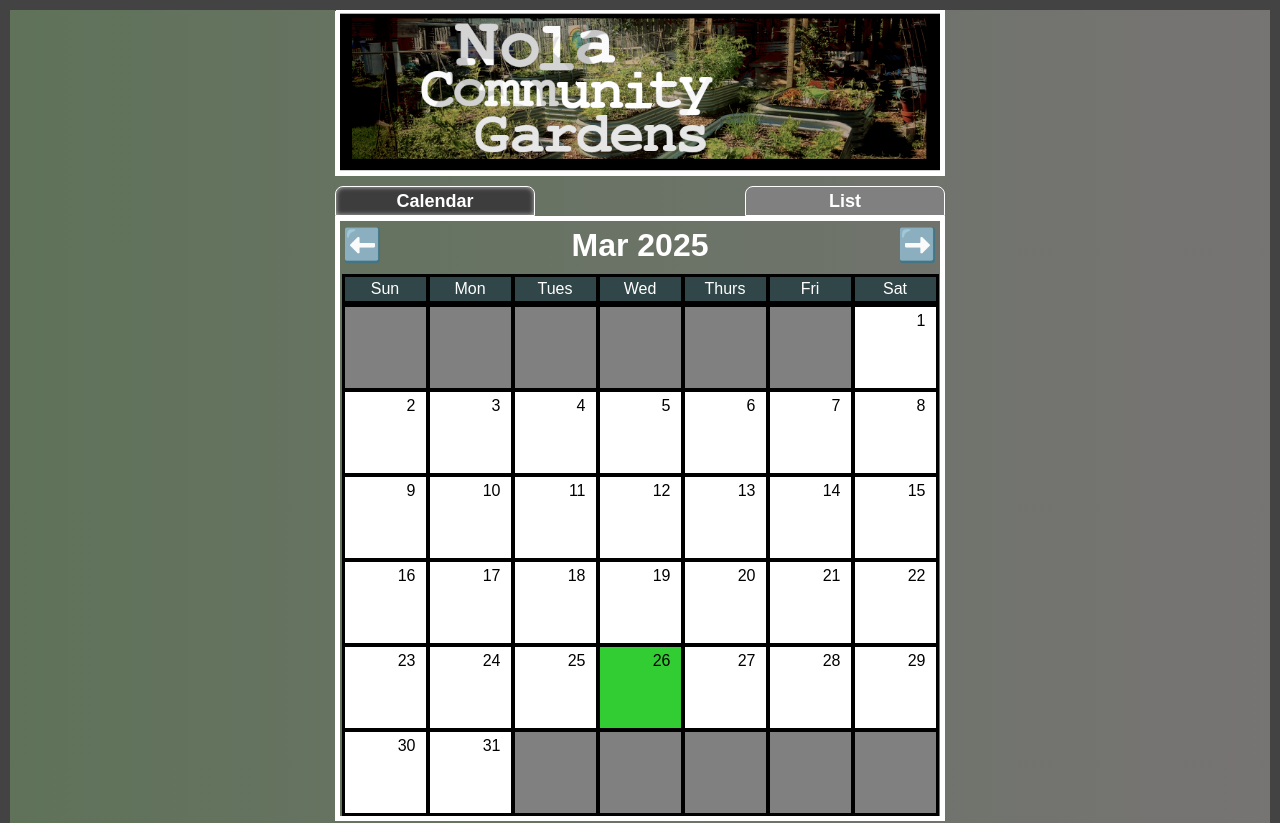
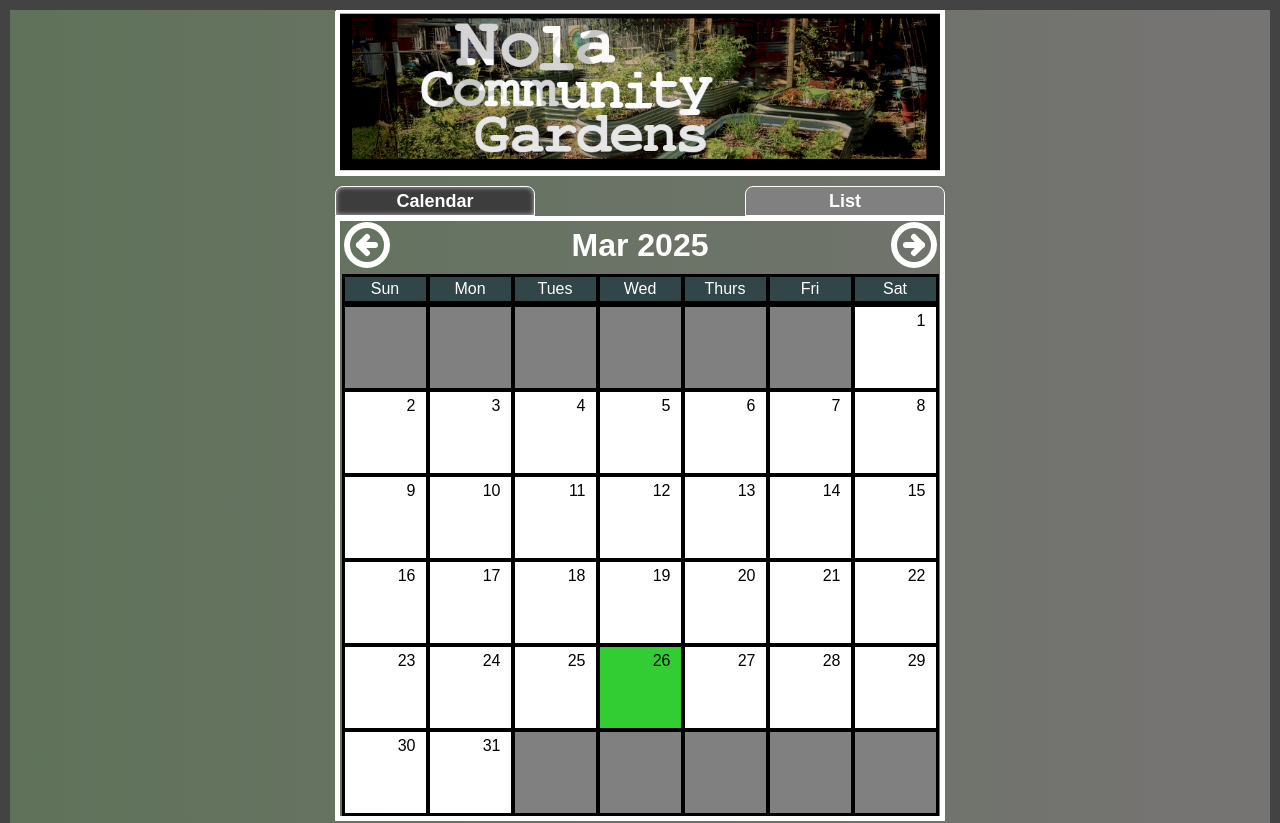
Before and after one commit to MichaelPaulKunz/nola-community-gardens, a Next.js app: page / in a window 1280 px wide. Shown: the top 823 px of the page. Built offline with nearby package versions, Linux system fonts and the light colour scheme; no server answers.

Commit message:
new arrows

```diff
--- a/app/components/Events/CalendarMonth/Calendar.tsx
+++ b/app/components/Events/CalendarMonth/Calendar.tsx
@@ -8,6 +8,9 @@ import DayHeading from './DayHeading';
 import EventsModal from '../Modals/EventsModal';
 import { GardenEvent } from '../Events';
 import { Day, UnformattedEvent } from '../../../page';
+import  { CircleArrowLeft }  from 'lucide-react';
+import  { CircleArrowRight }  from 'lucide-react';
+
 
 const daysOfWeek: string[] = ['Sun', 'Mon', 'Tues', 'Wed', 'Thurs', 'Fri', 'Sat'];
 interface Square {
@@ -130,11 +133,15 @@ const Calendar = (props: Props) => {
 
   return (
     <div className='calendar-container'>
-      <EventsModal dayString={today.toString()}isOpen={state.isModalOpen} closeModal={closeModal} dayEvents={state.dayEvents} selectedDate={state.selectedDate} />
+      <EventsModal dayString={today.toString()} isOpen={state.isModalOpen} closeModal={closeModal} dayEvents={state.dayEvents} selectedDate={state.selectedDate} />
       <div className={`calendar-border ${state.fade} center-content`}>
         <div className='calendar-top-row'>
-          <button className='month-last-button' onClick={lastMonth} disabled={!state.eventsLoaded}>⬅️</button>
-          <button className='month-next-button' onClick={nextMonth} disabled={!state.eventsLoaded}>➡️</button>
+          <button className='month-last-button' onClick={lastMonth} disabled={!state.eventsLoaded}>
+            <CircleArrowLeft color="white" size={48} strokeWidth={3}/>
+          </button>
+          <button className='month-next-button' onClick={nextMonth} disabled={!state.eventsLoaded}>
+          <CircleArrowRight color="white" size={48} strokeWidth={3}/>
+          </button>
           <h1 className="banner-month-year">{state.monthDate.toString().split(' ')[1]} {state.monthDate.toString().split(' ')[3]}</h1>
         </div>
         <div className="days-row">
--- a/package.json
+++ b/package.json
@@ -10,6 +10,7 @@
   },
   "dependencies": {
     "@headlessui/react": "^2.2.0",
+    "lucide-react": "^0.487.0",
     "next": "15.2.4",
     "react": "^19.0.0",
     "react-dom": "^19.0.0"
```
Also changed, not shown: 1 other file (tests, documents, lock files or other folders).
